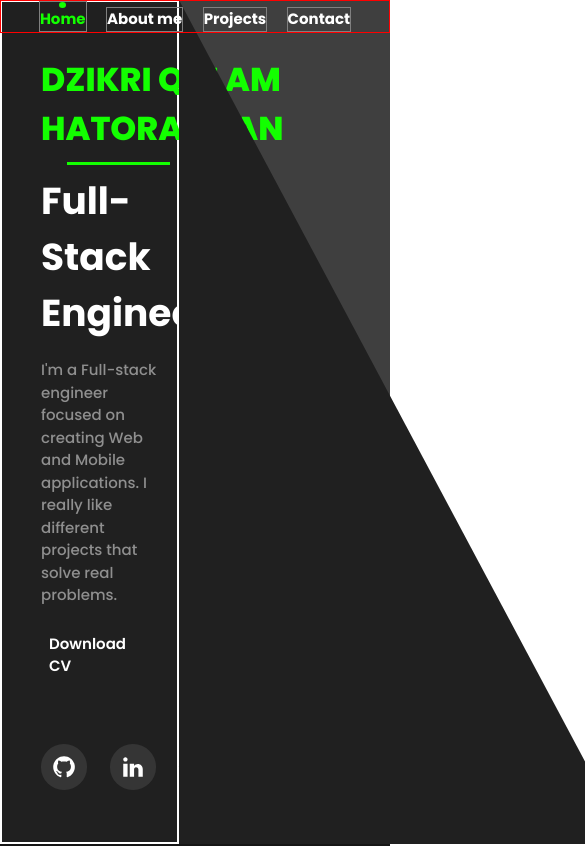
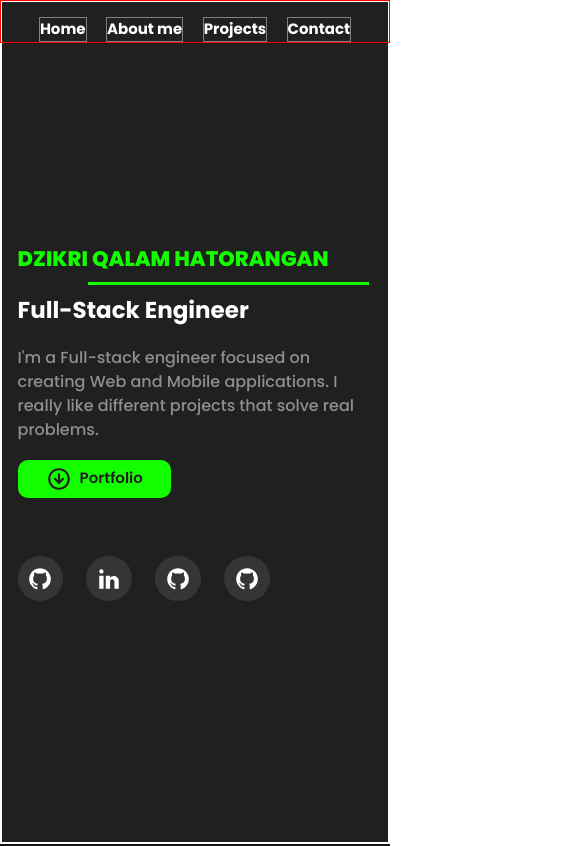
Before and after one commit to dzikriqalampacil/personal-website, a Next.js app: page / in a window 390 px wide. Shown: the top 846 px of the page, 585 px wide, since content can reach past the window. Built offline with nearby package versions, Linux system fonts and the light colour scheme.

Commit message:
feat: add hero responsiveness

```diff
--- a/ui/component/Hero/index.jsx
+++ b/ui/component/Hero/index.jsx
@@ -22,7 +22,15 @@ function GreenButton() {
 
 function RightTriangle() {
     return (
-        <Box alignSelf='flex-end' w='0' h='0' zIndex={'2'} borderRight='450px solid transparent' borderBottom={'100vh solid #202020'} />
+        <Box alignSelf='flex-end' w='0' h='0' zIndex={'2'} borderRight='35vw solid transparent' borderBottom={'100vh solid #202020'} display={{ base: 'none', md: 'block' }} />
+    )
+}
+
+function GreenCircle() {
+    return (
+        <Box position={'absolute'} right='20%' top='15%'>
+            <Image src='/assets/circle_hero.svg' width='650' height='650' />
+        </Box>
     )
 }
 
@@ -30,23 +38,23 @@ function Hero() {
     return (
         <Box bg={'brand.blackless'} minH='100vh'  >
             <Navbar />
-            <Flex minH='100vh'>
-                <VStack alignItems={'flex-start'} justify='center' width='46%' bg='brand.black' pl={'10%'} pr='2%' zIndex={'2'} border='2px solid white'>
-                    <Text color="brand.green" fontWeight={'800'} fontSize='33px'>
+            <Flex minH='100vh' position={'relative'}>
+                <VStack alignItems={'flex-start'} justify='center' width={{ base: '100%', md: '75%', lg: '60%', xl: '46%' }} bg='brand.black' pl={{ base: '4%', lg: '10%' }} pr={{ base: '5%', lg: '2%' }} zIndex={'2'} border='2px solid white'>
+                    <Text color="brand.green" fontWeight={'800'} fontSize={{ base: '21px', lg: '33px' }}>
                         DZIKRI QALAM HATORANGAN
                     </Text>
                     <Box bg='brand.green' height={'3px'} width='80%' alignSelf={'flex-end'} />
-                    <Text color='brand.white' fontWeight={'700'} fontSize='37.5px' >
+                    <Text color='brand.white' fontWeight={'700'} fontSize={{ base: '23px', lg: '37.5px' }} >
                         Full-Stack Engineer
                     </Text>
-                    <Text color='#8F8F8F' fontWeight={'500'} fontSize='15px' py='10px'>
+                    <Text color='#8F8F8F' fontWeight={'500'} fontSize='16px' py='10px'>
                         I'm a Full-stack engineer focused on creating Web and Mobile applications. I really like different projects that solve real problems.
                     </Text>
                     <HStack spacing='66px' >
-                        <HStack bg='brand.black' cursor={'pointer'} padding={'8px 0'}>
+                        {/* <HStack bg='brand.black' cursor={'pointer'} padding={'8px 0'}>
                             <Image src='/assets/cloud_down.svg' alt='next' width='26.25px' height='26.25px' />
                             <Text color='brand.white' fontWeight={'600'} fontSize='15px'>Download CV</Text>
-                        </HStack>
+                        </HStack> */}
                         <GreenButton />
                     </HStack>
                     <HStack spacing='23px' pt='50px'>
@@ -57,9 +65,7 @@ function Hero() {
                     </HStack>
                 </VStack>
                 <RightTriangle />
-                <Box position='absolute' right={'20%'} alignSelf='flex-end'>
-                    <Image src='/assets/circle_hero.svg' width='650' height='650' />
-                </Box>
+                <GreenCircle />
             </Flex>
         </Box>
     )
--- a/ui/component/Navbar/index.jsx
+++ b/ui/component/Navbar/index.jsx
@@ -4,19 +4,19 @@ import React from 'react'
 function Item({ text, isActive, ...rest }) {
     return (
         <Flex border='1px' borderColor='gray' direction={'column'} alignItems="center">
-            {isActive && <Box borderRadius={'50%'} bg={'brand.green'} width='7.1px' height='6.23px' />}
-            <Text color={isActive ? 'brand.green' : 'brand.white'} fontWeight={'700'} fontSize={'15px'}>{text}</Text>
+            {/* {isActive && <Box borderRadius={'50%'} bg={'brand.green'} width='7.1px' height='6.23px' />} */}
+            <Text color={'brand.white'} _hover={{ color: 'brand.green', cursor: 'pointer' }} fontWeight={'700'} fontSize={'15px'}>{text}</Text>
         </Flex>
     )
 }
 
 function Navbar() {
     return (
-        <HStack spacing='5%' border='1px' borderColor='red' justifyContent={'center'} alignItems={'flex-end'} position='absolute' width={'100%'} zIndex={'3'}>
-            <Item text='Home' isActive={true} />
-            <Item text='About me' isActive={false} />
-            <Item text='Projects' isActive={false} />
-            <Item text='Contact' isActive={false} />
+        <HStack spacing='5%' border='1px' borderColor='red' justifyContent={'center'} alignItems={'flex-end'} position='absolute' width={'100%'} zIndex={'3'} pt={4}>
+            <Item text='Home' />
+            <Item text='About me' />
+            <Item text='Projects' />
+            <Item text='Contact' />
         </HStack>
     )
 }
```
